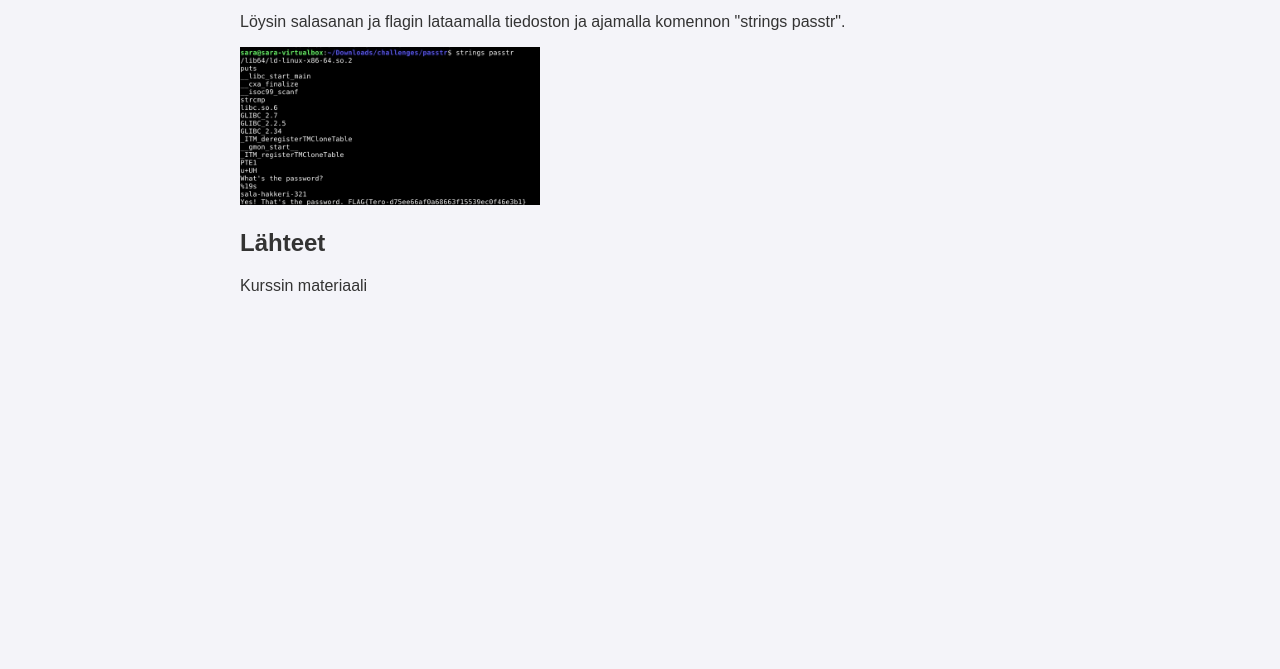
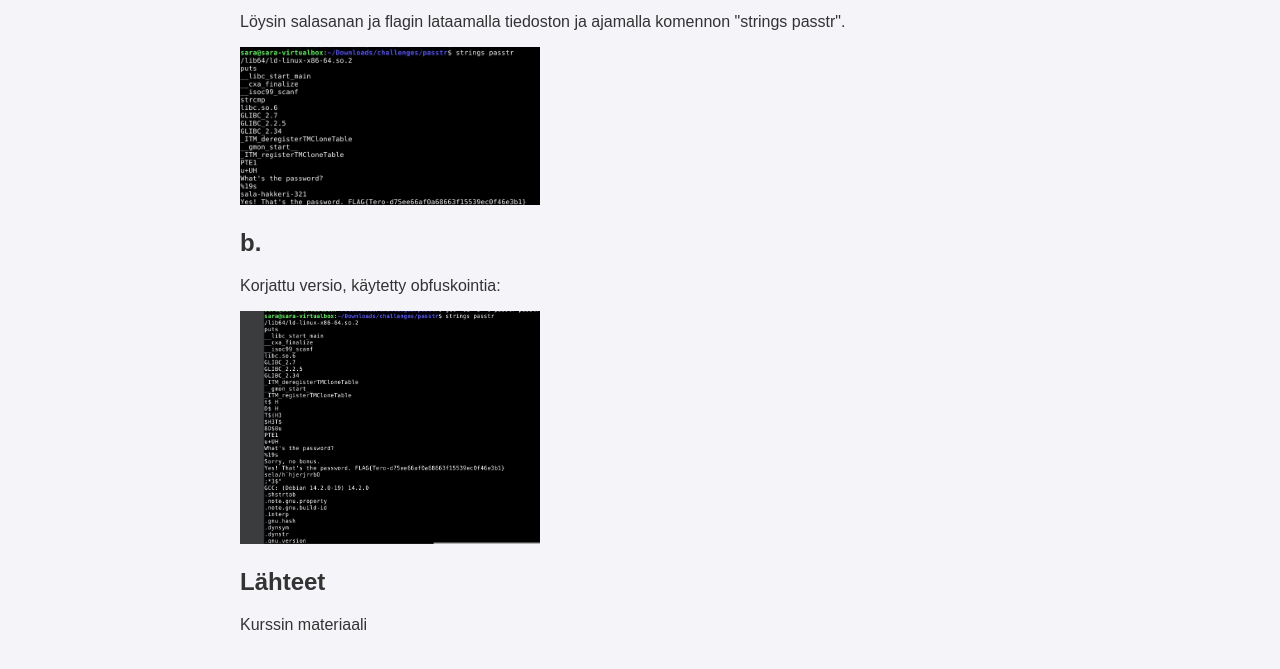
Before and after one commit to sarahyvarinen/h1, a plain HTML site: page h3.html in a window 1280 px wide. Shown: the part 245-914 px from the top of the page. Before the commit the page ends 800 px from the top, so only its background shows below. Drawn offline with Linux system fonts and the light colour scheme.

Commit message:
obfuskointi

```diff
--- a/h3.html
+++ b/h3.html
@@ -42,6 +42,10 @@
     <p>Löysin salasanan ja flagin lataamalla tiedoston ja ajamalla komennon "strings passtr".</p>
     <img src="passtrjpg.jpg" alt="ratkaisu" width="300" >
 
+    <h2>b.</h2>
+    <p>Korjattu versio, käytetty obfuskointia:</p>
+    <img src="obfuskointi.jpg" alt="obfuskointu" width="300">
+
 
 
 
```
Also changed, not shown: obfuskointi.jpg (added).
